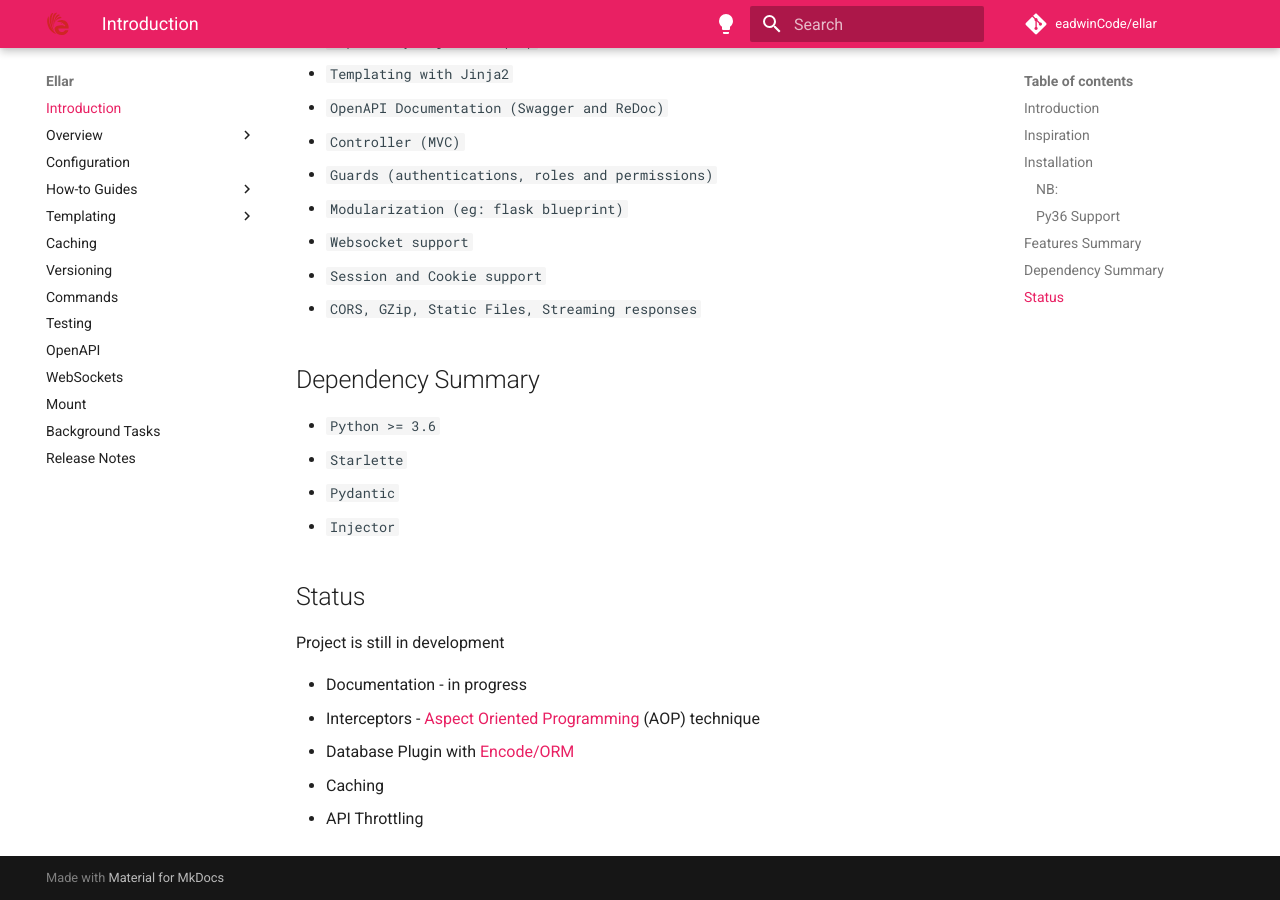
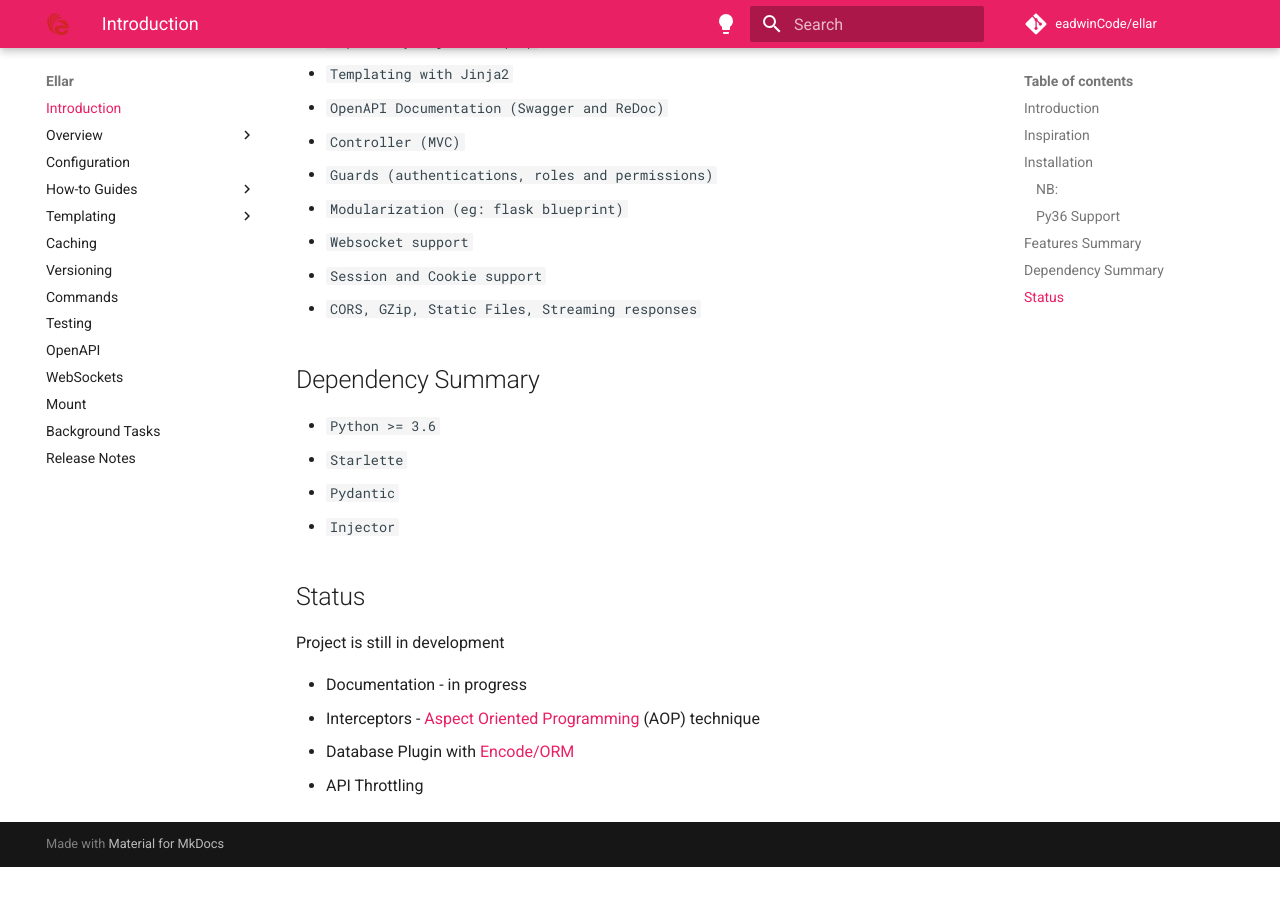
Before and after one commit to python-ellar/ellar, an MkDocs documentation site: the page built from docs/index.md, in a window 1280 px wide and 900 px high, scrolled down 2403 px. Built offline with MkDocs 1.6.1 and Material for MkDocs 9.7.7, drawn with Linux system fonts in a browser that asks for light colours; comment, search, counter and statistics services are not loaded; after the commit the page ends 3270 px from its top, so only the background shows below that.

Commit message:
Update index.md

```diff
--- a/docs/index.md
+++ b/docs/index.md
@@ -78,5 +78,4 @@
 - Documentation - in progress
 - Interceptors  -  [Aspect Oriented Programming](https://en.wikipedia.org/wiki/Aspect-oriented_programming) (AOP) technique
 - Database Plugin with [Encode/ORM](https://github.com/encode/orm)
-- Caching
 - API Throttling
```
